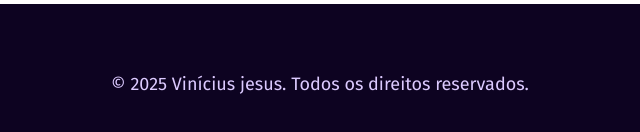
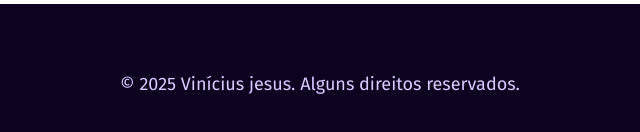
Before and after one commit to ViniJesus/Portifolio, a website: page index.html in a window 1280 px wide. Shown: the part 3235-3367 px from the top of the page, 320-960 px from the left. Drawn offline with Linux system fonts and the light colour scheme.

Commit message:
Mudança no footer

```diff
--- a/index.html
+++ b/index.html
@@ -306,7 +306,7 @@
     </section>
 
     <footer class="bg-roxo-950 mt-16 flex h-20 items-center justify-center md:h-40 lg:mt-20">
-      <p class="text-roxo-100 text-center lg:text-lg">© 2025 Vinícius jesus. Todos os direitos reservados.</p>
+      <p class="text-roxo-100 text-center lg:text-lg">© 2025 Vinícius jesus. Alguns direitos reservados.</p>
     </footer>
 
     <script src="src/js/index.js"></script>
```
